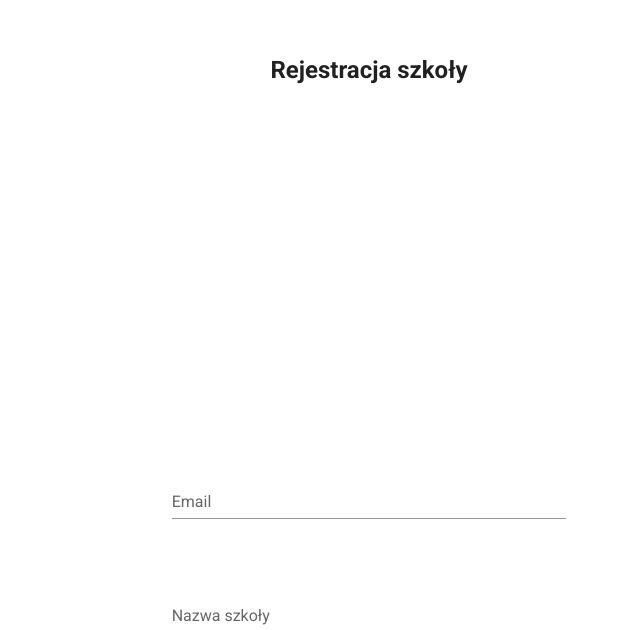
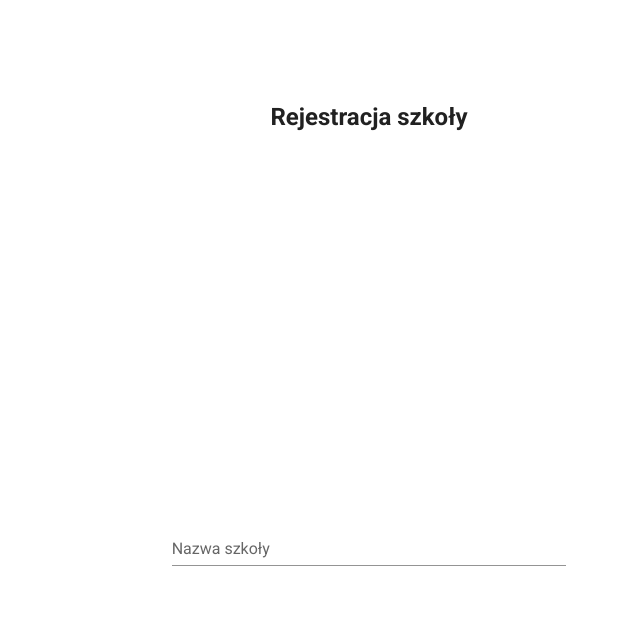
Before and after one commit to szjakub/dokumentacja, a Nuxt app in the folder frontend/app/: page /registration-page in a window 1280 px wide. Shown: the part 159-789 px from the top of the page, without its empty margins (271-911 px from the left). Built offline with nearby package versions, Linux system fonts and the light colour scheme.

Commit message:
changes in school registration

```diff
--- a/frontend/app/pages/registration-page/index.vue
+++ b/frontend/app/pages/registration-page/index.vue
@@ -13,16 +13,6 @@
       class="d-flex align-center flex-column"
       @submit.prevent="handleRegistration"
     >
-      <v-col cols="12" md="4"
-        ><v-text-field
-          id="registrationEmail"
-          v-model="registration.principalEmail"
-          :rules="emailRules"
-          label="Email"
-          required
-        ></v-text-field
-      ></v-col>
-
       <v-col cols="12" md="4">
         <v-text-field
           id="schoolName"
@@ -60,15 +50,10 @@ export default {
   data() {
     return {
       registration: {
-        principalEmail: '',
         schoolName: '',
         schoolAddress: '',
       },
       inputRules: [(v) => !!v || 'Pole nie może byc puste'],
-      emailRules: [
-        (v) => v.length > 0 || 'Pole nie może być puste',
-        (v) => /.+@.+\..+/.test(v) || 'Adres e-mail musi być poprawny',
-      ],
     }
   },
   methods: {
@@ -78,11 +63,10 @@ export default {
       }
     },
     handleRegistration(e) {
-      const email = this.registration.principalEmail
       const schoolName = this.registration.schoolName
       const schoolAddress = this.registration.schoolAddress
       if (this.$refs.form.validate()) {
-        console.log(email, schoolName, schoolAddress)
+        console.log(schoolName, schoolAddress)
       } else console.log('puste')
     },
   },
```
